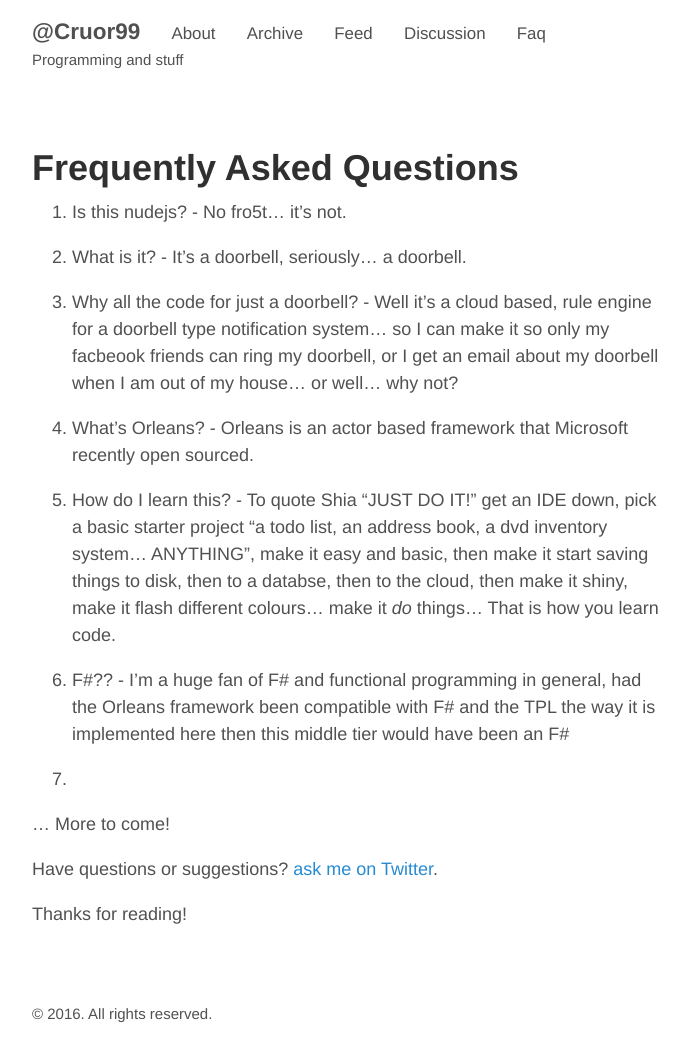
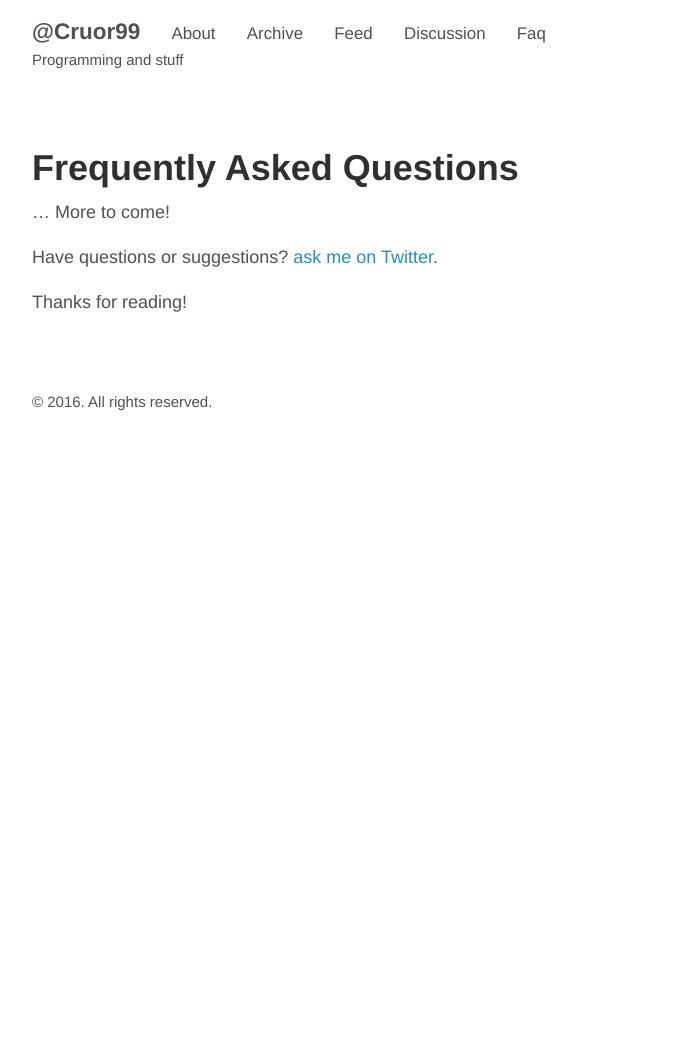
Before and after one commit to cruor99/cruor99.github.io, a Jekyll site: the page built from faq.md, in a window 1280 px wide. Shown: the whole page, without its empty margins (293-982 px from the left). Built offline with Jekyll 4.4.1, drawn with Linux system fonts in a browser that asks for light colours; after the commit the page ends 900 px from its top, so only the background shows below that.

Commit message:
changed FAQ

```diff
--- a/faq.md
+++ b/faq.md
@@ -3,22 +3,8 @@ layout: page
 title: Frequently Asked Questions
 ---
 
-1. Is this nudejs? - No fro5t... it's not.
-
-2. What is it? - It's a doorbell, seriously... a doorbell.
-
-3. Why all the code for just a doorbell? - Well it's a cloud based, rule engine for a doorbell type notification system... so I can make it so only my facbeook friends can ring my doorbell, or I get an email about my doorbell when I am out of my house... or well... why not?
-
-4. What's Orleans? - Orleans is an actor based framework that Microsoft recently open sourced.
-
-5. How do I learn this? - To quote Shia "JUST DO IT!" get an IDE down, pick a basic starter project "a todo list, an address book, a dvd inventory system... ANYTHING", make it easy and basic, then make it start saving things to disk, then to a databse, then to the cloud, then make it shiny, make it flash different colours... make it *do* things... That is how you learn code.
-
-6. F#?? - I'm a huge fan of F# and functional programming in general, had the Orleans framework been compatible with F# and the TPL the way it is implemented here then this middle tier would have been an F#
-
-7.
-
 ... More to come!
 
-Have questions or suggestions? [ask me on Twitter](https://twitter.com/MikeDoesCode).
+Have questions or suggestions? [ask me on Twitter](https://twitter.com/cruor99).
 
 Thanks for reading!
```
